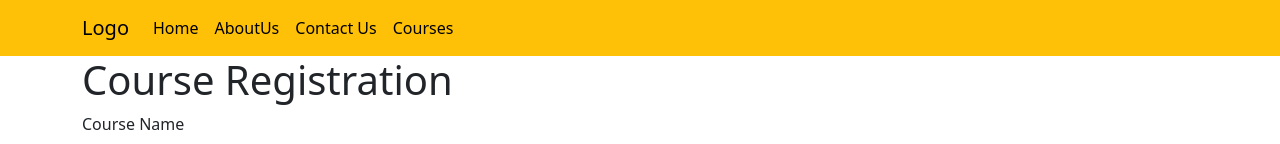
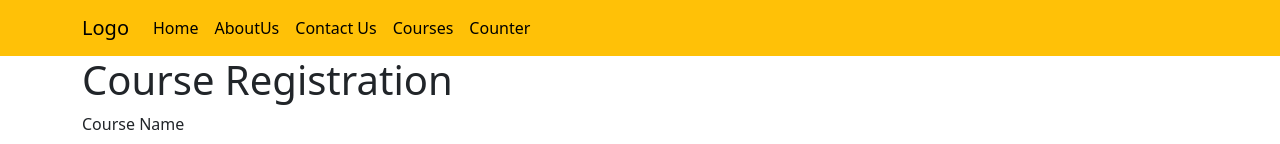
Before and after one commit to smishra1000/fsd-15-wfs, a React (Create React App) app in the folder react-session/reactjs-classes/: page /courses in a window 1280 px wide. Shown: the top 144 px of the page. Built offline with nearby package versions, Linux system fonts and the light colour scheme.

Commit message:
countere xample added as link

```diff
--- a/react-session/reactjs-classes/src/App.js
+++ b/react-session/reactjs-classes/src/App.js
@@ -7,7 +7,7 @@ import ParentAge from "./ParentAge";
 import ParentColor from "./ParentColor";
 import Users from "./Users";
 import EventHandling from "./EventHandling";
-import Counter from "./Counter";
+
 import FormHandling from "./FormHandling";
 import EmployeeForm from "./EmployeeForm";
 
@@ -17,6 +17,7 @@ import Aboutus from "./Pages/Aboutus"
 import Contactus from "./Pages/Contactus"
 import NavBar from "./Pages/NavBar";
 import Courses from "./Pages/Courses";
+import Counter from "./Pages/Counter";
 
 
 function App() {
@@ -61,6 +62,7 @@ function App() {
         <Route path="aboutus" element={<Aboutus/>}></Route>
         <Route path="contactus" element={<Contactus/>}></Route>
         <Route path="courses" element={<Courses/>}></Route>
+        <Route path="counterexample" element={<Counter/>}></Route>
       </Routes>
       </BrowserRouter>
     </div>
--- a/react-session/reactjs-classes/src/Pages/NavBar.js
+++ b/react-session/reactjs-classes/src/Pages/NavBar.js
@@ -25,6 +25,9 @@ class NavBar extends React.Component {
                             <li class="nav-item">
                                 <Link class="nav-link active" aria-current="page" to="courses">Courses</Link>
                             </li>
+                            <li class="nav-item">
+                                <Link class="nav-link active" aria-current="page" to="counterexample">Counter</Link>
+                            </li>
 
                         </ul>
                     </div>
```
Also changed, not shown: react-session/reactjs-classes/src/Pages/Counter.js (renamed from react-session/reactjs-classes/src/Counter.js).
